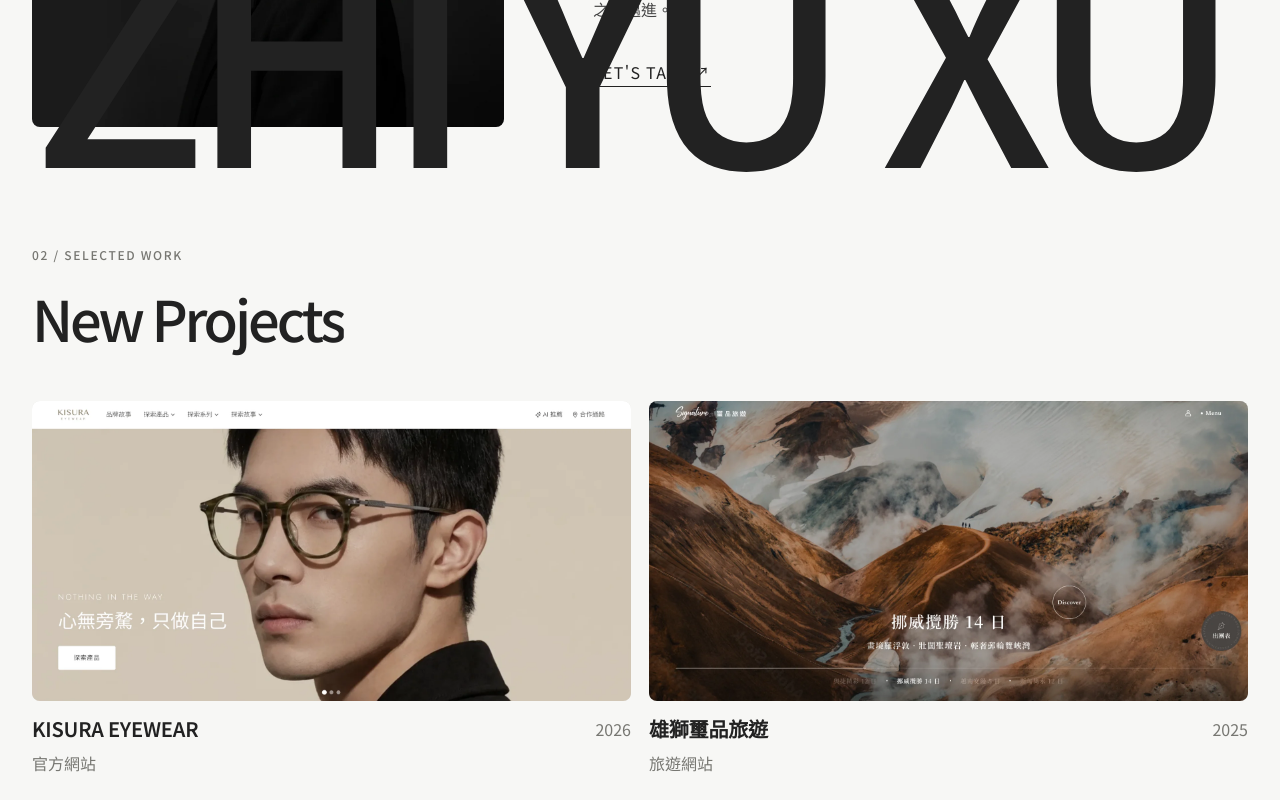
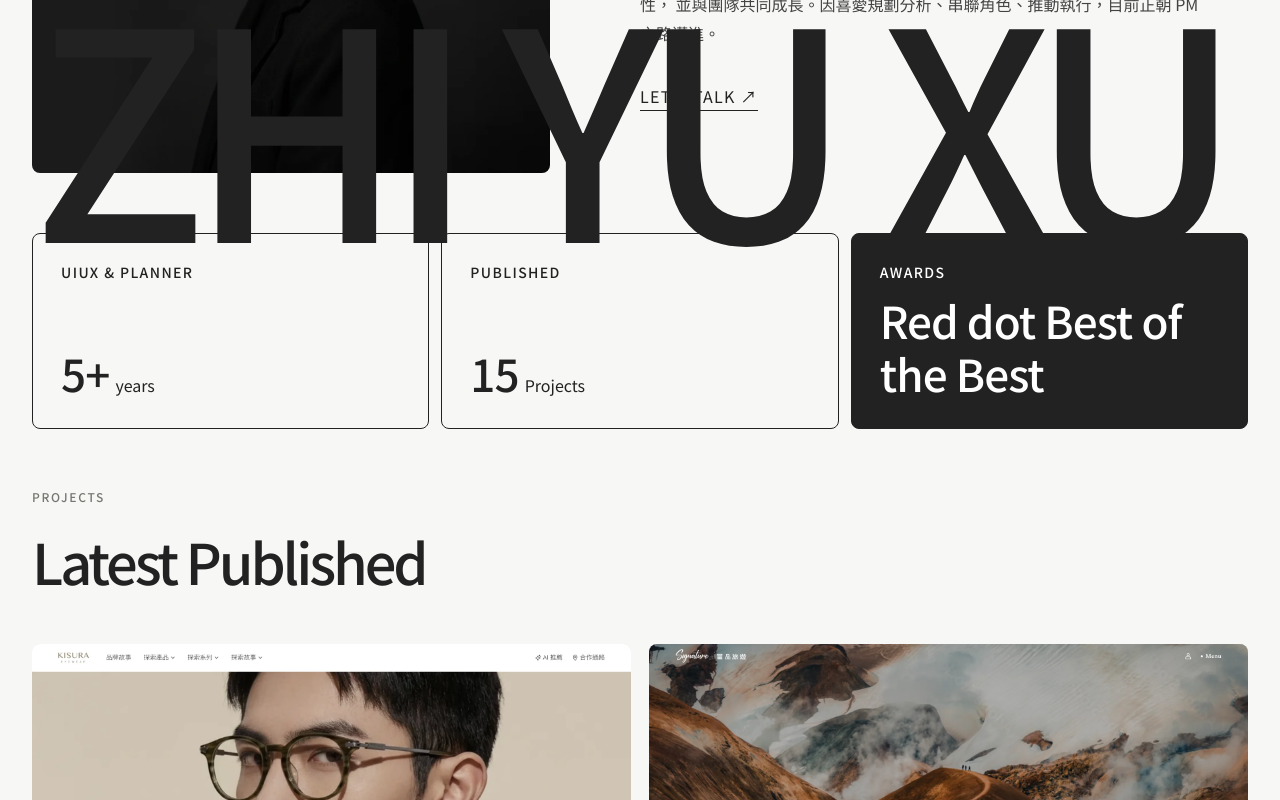
Before and after one commit to trista-xuuu/ZHI-YU-XU-Portfolio, a Next.js app: page / in a window 1280 px wide. Shown: the part 1029-1829 px from the top of the page. Built offline with nearby package versions, Linux system fonts and the light colour scheme; no server answers; a web font is replaced by a local one.

Commit message:
feat: Add homepage stats section, refine layout spacing, and update section labels

```diff
--- a/app/globals.css
+++ b/app/globals.css
@@ -215,7 +215,7 @@ button {
 
 .about {
   display: grid;
-  grid-template-columns: minmax(300px, 0.72fr) minmax(360px, 1fr);
+  grid-template-columns: calc(50% - 7vw) 1fr;
   gap: 7vw;
   align-items: center;
   padding-block: 60px;
@@ -291,8 +291,70 @@ button {
   transform: translateY(0);
 }
 
+.home-stats {
+  padding-bottom: 60px;
+}
+
+.stats-grid {
+  display: grid;
+  grid-template-columns: repeat(3, 1fr);
+  gap: 12px;
+}
+
+.stats-grid > .reveal {
+  display: flex;
+  flex-direction: column;
+}
+
+.stat-card {
+  flex: 1;
+  padding: 28px;
+  border-radius: 8px;
+  display: flex;
+  flex-direction: column;
+  gap: 12px;
+}
+
+.stat-card.is-hollow {
+  border: 1px solid var(--ink);
+  background: transparent;
+  color: var(--ink);
+}
+
+.stat-card.is-solid {
+  background: var(--ink);
+  color: white;
+  border: 1px solid var(--ink);
+}
+
+.stat-label {
+  font-size: 14px;
+  text-transform: uppercase;
+  letter-spacing: 0.1em;
+  font-weight: 500;
+  margin: 0 0 auto 0;
+}
+
+.stat-value {
+  margin: 0;
+  font: 500 clamp(32px, 3.5vw, 44px)/1.2 var(--font-display), var(--font-sans), sans-serif;
+  letter-spacing: -0.02em;
+  display: flex;
+  align-items: baseline;
+  justify-content: flex-start;
+  text-align: left;
+  gap: 6px;
+}
+
+.stat-unit {
+  font-size: 16px;
+  font-weight: 400;
+  letter-spacing: 0;
+}
+
 .work-section {
-  padding-block: 60px;
+  padding-top: 0;
+  padding-bottom: 60px;
 }
 
 .section-heading {
@@ -1053,6 +1115,20 @@ button {
     font-size: 16px;
   }
 
+  .home-stats {
+    padding-bottom: 64px;
+  }
+
+  .stats-grid {
+    grid-template-columns: 1fr;
+    gap: 16px;
+  }
+
+  .stat-card {
+    min-height: 120px;
+    padding: 20px 20px;
+  }
+
   .work-section {
     padding-top: 0;
     padding-bottom: 64px;
--- a/app/page.tsx
+++ b/app/page.tsx
@@ -3,6 +3,7 @@ import Image from "next/image";
 import { ProjectGrid } from "@/components/ProjectGrid";
 import { Reveal } from "@/components/Reveal";
 import { MorphingLogo } from "@/components/MorphingLogo";
+import { HomeStats } from "@/components/HomeStats";
 import { projects } from "@/data/projects";
 
 export default function Home() {
@@ -34,7 +35,7 @@ export default function Home() {
           />
         </Reveal>
         <div className="about-copy">
-          <Reveal type="text"><p className="section-index">01 / ABOUT</p></Reveal>
+          <Reveal type="text"><p className="section-index">ABOUT</p></Reveal>
           <Reveal type="text">
             <h1>
               Grows together,
@@ -56,11 +57,13 @@ export default function Home() {
         </div>
       </section>
 
+      <HomeStats />
+
       <section className="work-section page-shell">
         <div className="section-heading">
           <div>
-            <Reveal type="text"><p className="section-index">02 / SELECTED WORK</p></Reveal>
-            <Reveal type="text"><h2>New Projects</h2></Reveal>
+            <Reveal type="text"><p className="section-index">PROJECTS</p></Reveal>
+            <Reveal type="text"><h2>Latest Published</h2></Reveal>
           </div>
         </div>
         <ProjectGrid projects={latestProjects} />
--- a/app/projects/[slug]/page.tsx
+++ b/app/projects/[slug]/page.tsx
@@ -115,7 +115,7 @@ export default async function ProjectPage({ params }: ProjectPageProps) {
       <section className="next-projects">
         <div className="section-heading">
           <div>
-            <p className="section-index">RELATED WORK</p>
+            <p className="section-index">RELATED</p>
             <h2>Next Projects</h2>
           </div>
         </div>
--- /dev/null
+++ b/components/HomeStats.tsx
@@ -0,0 +1,81 @@
+"use client";
+
+import { useEffect, useRef, useState } from "react";
+import { Reveal } from "./Reveal";
+
+function AnimatedNumber({ value }: { value: number }) {
+  const nodeRef = useRef<HTMLSpanElement>(null);
+  const [hasAnimated, setHasAnimated] = useState(false);
+
+  useEffect(() => {
+    const node = nodeRef.current;
+    if (!node || hasAnimated) return;
+
+    const observer = new IntersectionObserver(
+      ([entry]) => {
+        if (entry.isIntersecting) {
+          setHasAnimated(true);
+          observer.disconnect();
+
+          let startTimestamp: number | null = null;
+          const duration = 2000;
+          const startValue = 0;
+
+          const easeOutQuart = (x: number): number => 1 - Math.pow(1 - x, 4);
+
+          const step = (timestamp: number) => {
+            if (!startTimestamp) startTimestamp = timestamp;
+            const progress = Math.min((timestamp - startTimestamp) / duration, 1);
+            const currentVal = Math.round(startValue + (value - startValue) * easeOutQuart(progress));
+
+            if (nodeRef.current) {
+              nodeRef.current.textContent = currentVal.toString();
+            }
+
+            if (progress < 1) {
+              window.requestAnimationFrame(step);
+            }
+          };
+          window.requestAnimationFrame(step);
+        }
+      },
+      { rootMargin: "0px 0px -50px 0px" }
+    );
+
+    observer.observe(node);
+    return () => observer.disconnect();
+  }, [hasAnimated, value]);
+
+  return <span ref={nodeRef}>0</span>;
+}
+
+export function HomeStats() {
+  return (
+    <section className="home-stats page-shell">
+      <div className="stats-grid">
+        <Reveal type="fade-up" delay={0}>
+          <div className="stat-card is-hollow">
+            <p className="stat-label">UIUX & Planner</p>
+            <p className="stat-value">
+              <span><AnimatedNumber value={5} />+</span><span className="stat-unit">years</span>
+            </p>
+          </div>
+        </Reveal>
+        <Reveal type="fade-up" delay={0.1}>
+          <div className="stat-card is-hollow">
+            <p className="stat-label">Published</p>
+            <p className="stat-value">
+              <AnimatedNumber value={15} /><span className="stat-unit">Projects</span>
+            </p>
+          </div>
+        </Reveal>
+        <Reveal type="fade-up" delay={0.2}>
+          <div className="stat-card is-solid">
+            <p className="stat-label">Awards</p>
+            <p className="stat-value">Red dot Best of the Best</p>
+          </div>
+        </Reveal>
+      </div>
+    </section>
+  );
+}
```
